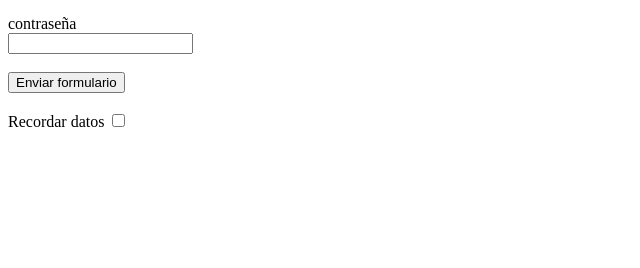
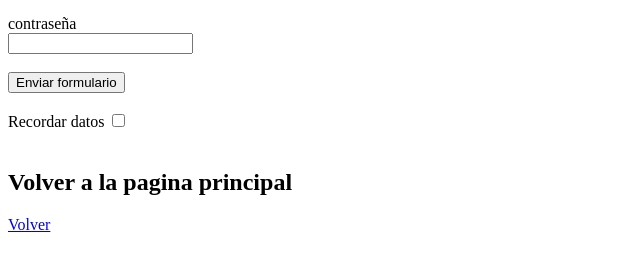
Before and after one commit to nachitocarc/Programacion2, a plain HTML site: page Trabajos practicos/paginas/login.html in a window 1280 px wide. Shown: the part 122-390 px from the top of the page, without its empty margins (0-640 px from the left). Drawn offline with Linux system fonts and the light colour scheme.

Commit message:
añadi el volver a la pagina principal

```diff
--- a/Trabajos practicos/paginas/login.html
+++ b/Trabajos practicos/paginas/login.html
@@ -23,6 +23,9 @@
     <br>
     <label for="recordar_datos">Recordar datos</label>
     <input type="checkbox" name="checkbox_form" id="recordar_datos">
-
+   <br>
+   <br>
+   <h2>Volver a la pagina principal</h2>
+   <a href="../segundo_trabajo.html">Volver</a>
 </body>
 </html>
```
